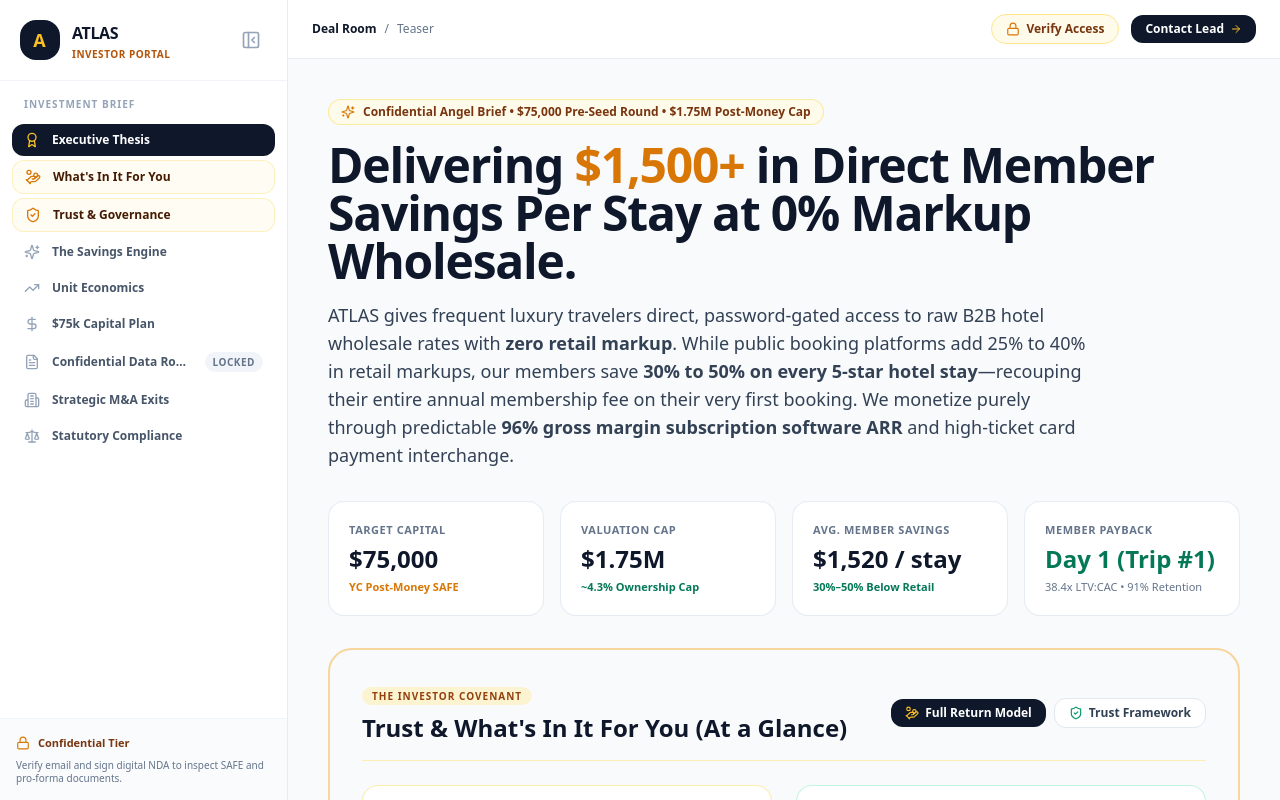
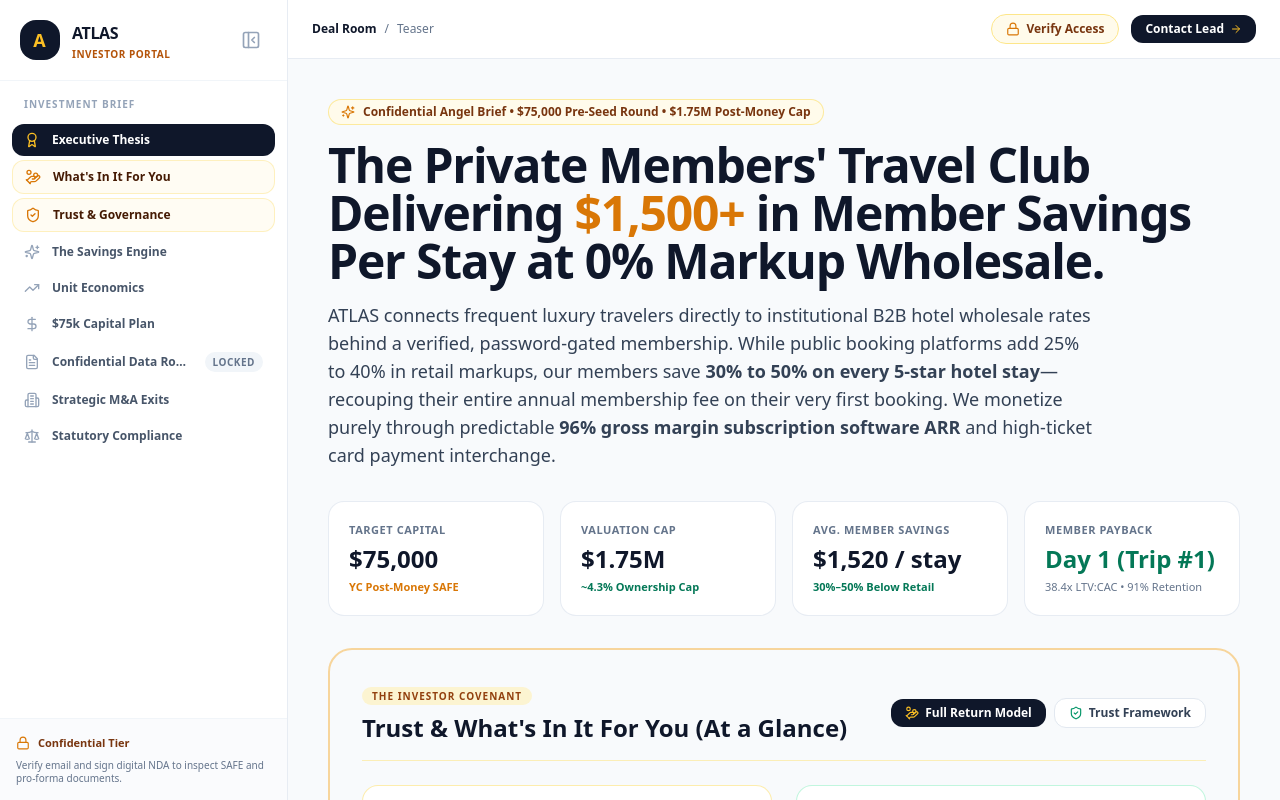
Before and after one commit to aiappsy/atlas-investor-portal, a Next.js app: page / in a window 1280 px wide. Shown: the top 800 px of the page. Built offline with nearby package versions, Linux system fonts and the light colour scheme.

Commit message:
refactor: adopt European-friendly 'Private Members Travel Club' framing across investor portal

```diff
--- a/src/app/page.tsx
+++ b/src/app/page.tsx
@@ -522,11 +522,11 @@
                 </div>
 
                 <h1 className="text-3xl sm:text-5xl font-black tracking-tight text-slate-900 leading-[1.15]">
-                  Delivering <span className="text-amber-600">$1,500+</span> in Direct Member Savings Per Stay at 0% Markup Wholesale.
+                  The Private Members&apos; Travel Club Delivering <span className="text-amber-600">$1,500+</span> in Member Savings Per Stay at 0% Markup Wholesale.
                 </h1>
 
                 <p className="text-base sm:text-lg text-slate-700 leading-relaxed max-w-3xl">
-                  ATLAS gives frequent luxury travelers direct, password-gated access to raw B2B hotel wholesale rates with <strong>zero retail markup</strong>. While public booking platforms add 25% to 40% in retail markups, our members save <strong>30% to 50% on every 5-star hotel stay</strong>—recouping their entire annual membership fee on their very first booking. We monetize purely through predictable <strong>96% gross margin subscription software ARR</strong> and high-ticket card payment interchange.
+                  ATLAS connects frequent luxury travelers directly to institutional B2B hotel wholesale rates behind a verified, password-gated membership. While public booking platforms add 25% to 40% in retail markups, our members save <strong>30% to 50% on every 5-star hotel stay</strong>—recouping their entire annual membership fee on their very first booking. We monetize purely through predictable <strong>96% gross margin subscription software ARR</strong> and high-ticket card payment interchange.
                 </p>
               </div>
 
```
